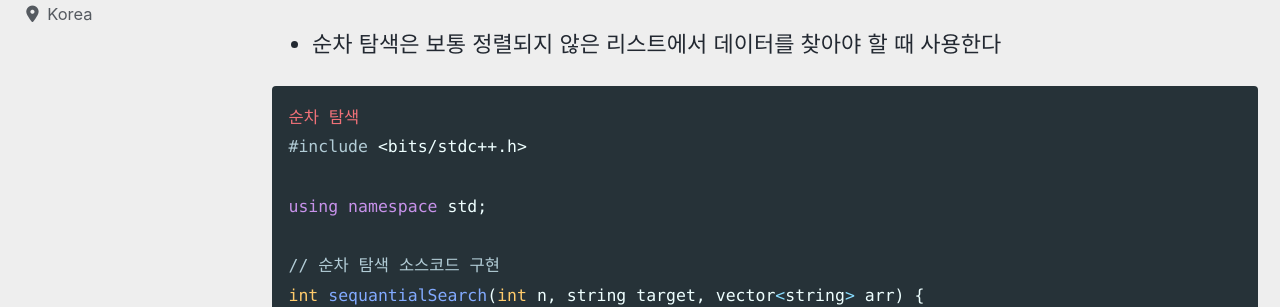
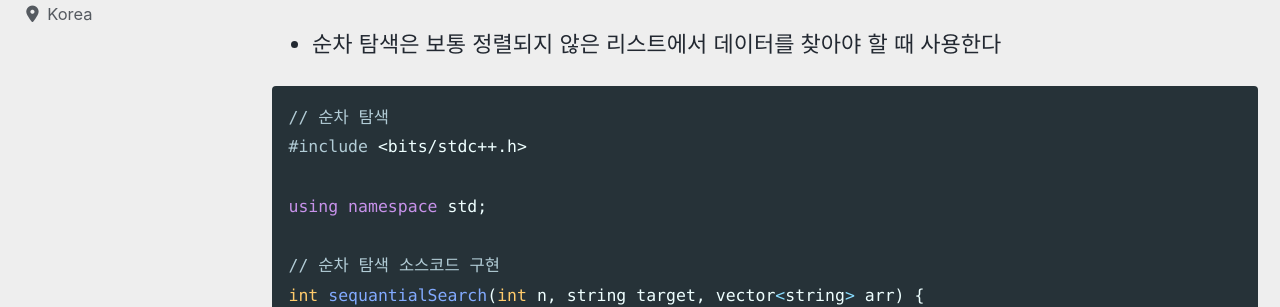
Before and after one commit to devMyeong/devMyeong.github.io, a Jekyll site: the page built from _posts/codingTest/2021-09-08-이코테.md, in a window 1280 px wide and 900 px high, scrolled down 25113 px. Shown: the part 152-459 px from the top of the window. Built offline with Jekyll 4.4.1, drawn with Linux system fonts in a browser that asks for light colours; cached includes are drawn as plain includes; nearby versions of some CDN libraries; some web fonts are replaced; comment, search, counter and statistics services are not loaded.

Commit message:
corr typo

````diff
--- a/_posts/codingTest/2021-09-08-이코테.md
+++ b/_posts/codingTest/2021-09-08-이코테.md
@@ -765,7 +765,7 @@ int main(void) {
 - 순차 탐색은 보통 정렬되지 않은 리스트에서 데이터를 찾아야 할 때 사용한다
 
 ```cpp
-순차 탐색
+// 순차 탐색
 #include <bits/stdc++.h>
 
 using namespace std;
````
